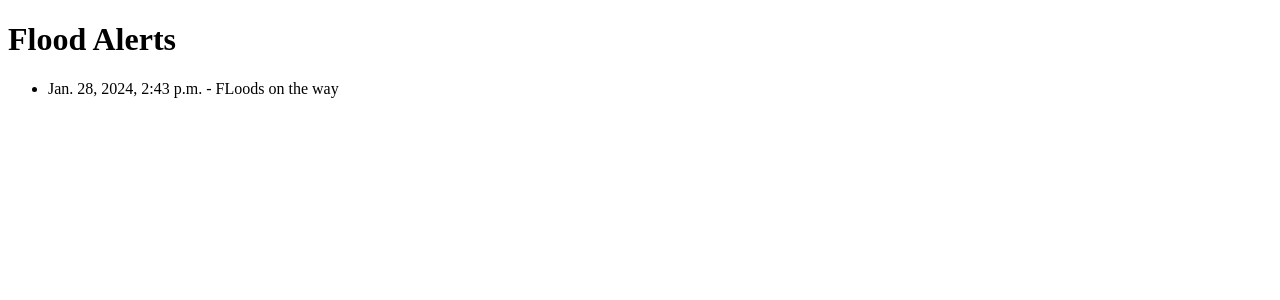
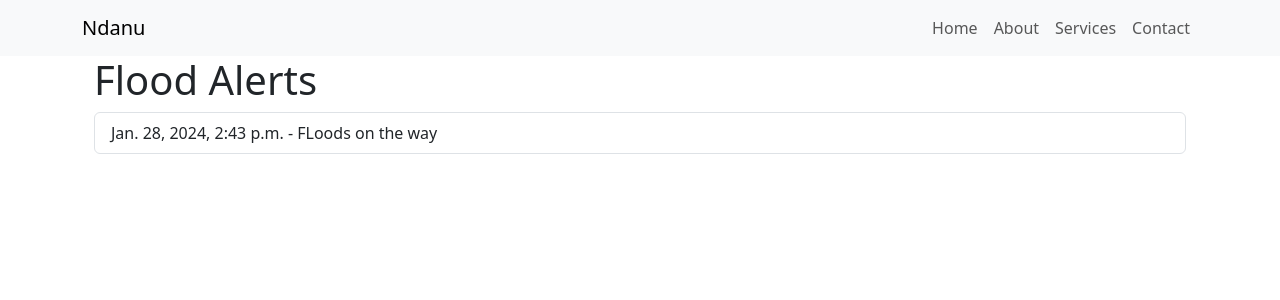
Before and after one commit to ksigei/flood_detection, a Django app: page /view-flood-alerts/ in a window 1280 px wide. Shown: the top 300 px of the page. Run offline with Django 5.2, Linux system fonts and the light colour scheme; data comes from the database, SQL or seed files in the repository; both versions use the stored data as it was after the commit.

Commit message:
Templates

```diff
--- /dev/null
+++ b/frontend/templates/base.html
@@ -0,0 +1,55 @@
+{% load static %}
+<!DOCTYPE html>
+<html lang="en">
+<head>
+    <meta charset="UTF-8">
+    <meta name="viewport" content="width=device-width, initial-scale=1.0">
+    <title>{% block title %}Ndanu{% endblock %}</title>
+    <!-- Bootstrap CSS -->
+    <link href="https://cdn.jsdelivr.net/npm/bootstrap@5.3.0-alpha1/dist/css/bootstrap.min.css" rel="stylesheet">
+    <!-- UI icons -->
+    <link href="https://unicons.iconscout.com/release/v3.0.6/css/line.css" rel="stylesheet">
+    <!-- Custom CSS -->
+    <link href="{% static 'css/custom.css' %}" rel="stylesheet">
+</head>
+<body>
+    <header>
+        <!-- Navbar -->
+        <nav class="navbar navbar-expand-lg navbar-light bg-light">
+            <div class="container">
+                <a class="navbar-brand" href="#">Ndanu</a>
+                <button class="navbar-toggler" type="button" data-bs-toggle="collapse" data-bs-target="#navbarNav"
+                    aria-controls="navbarNav" aria-expanded="false" aria-label="Toggle navigation">
+                    <span class="navbar-toggler-icon"></span>
+                </button>
+                <div class="collapse navbar-collapse" id="navbarNav">
+                    <ul class="navbar-nav ms-auto">
+                        <li class="nav-item">
+                            <a class="nav-link" href="#">Home</a>
+                        </li>
+                        <li class="nav-item">
+                            <a class="nav-link" href="#">About</a>
+                        </li>
+                        <li class="nav-item">
+                            <a class="nav-link" href="#">Services</a>
+                        </li>
+                        <li class="nav-item">
+                            <a class="nav-link" href="#">Contact</a>
+                        </li>
+                    </ul>
+                </div>
+            </div>
+        </nav>
+    </header>
+
+    <main>
+        <div class="container">
+            {% block content %}
+            {% endblock %}
+        </div>
+    </main>
+
+    <!-- Bootstrap JS -->
+    <script src="https://cdn.jsdelivr.net/npm/bootstrap@5.3.0-alpha1/dist/js/bootstrap.bundle.min.js"></script>
+</body>
+</html>
--- a/frontend/templates/flood_alerts.html
+++ b/frontend/templates/flood_alerts.html
@@ -1,16 +1,14 @@
-<!DOCTYPE html>
-<html lang="en">
-<head>
-    <meta charset="UTF-8">
-    <meta name="viewport" content="width=device-width, initial-scale=1.0">
-    <title>Flood Alerts</title>
-</head>
-<body>
+{% extends 'base.html' %}
+
+{% block title %}Flood Alerts{% endblock %}
+
+{% block content %}
+<div class="container">
     <h1>Flood Alerts</h1>
-    <ul>
+    <ul class="list-group">
         {% for alert in latest_alerts %}
-            <li>{{ alert.timestamp }} - {{ alert.alert_message }}</li>
+            <li class="list-group-item">{{ alert.timestamp }} - {{ alert.alert_message }}</li>
         {% endfor %}
     </ul>
-</body>
-</html>
+</div>
+{% endblock %}
```
Also changed, not shown: db.sqlite3.
